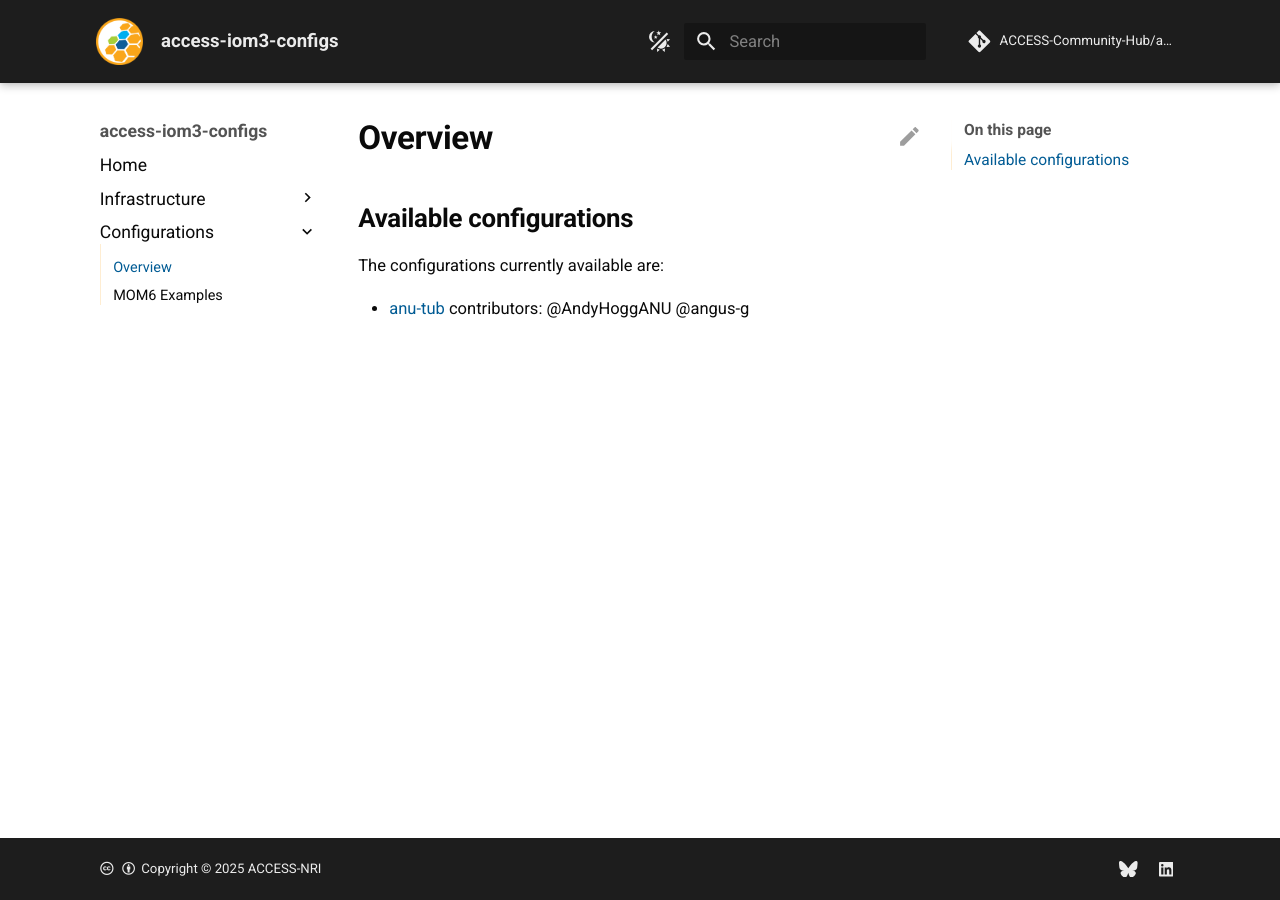
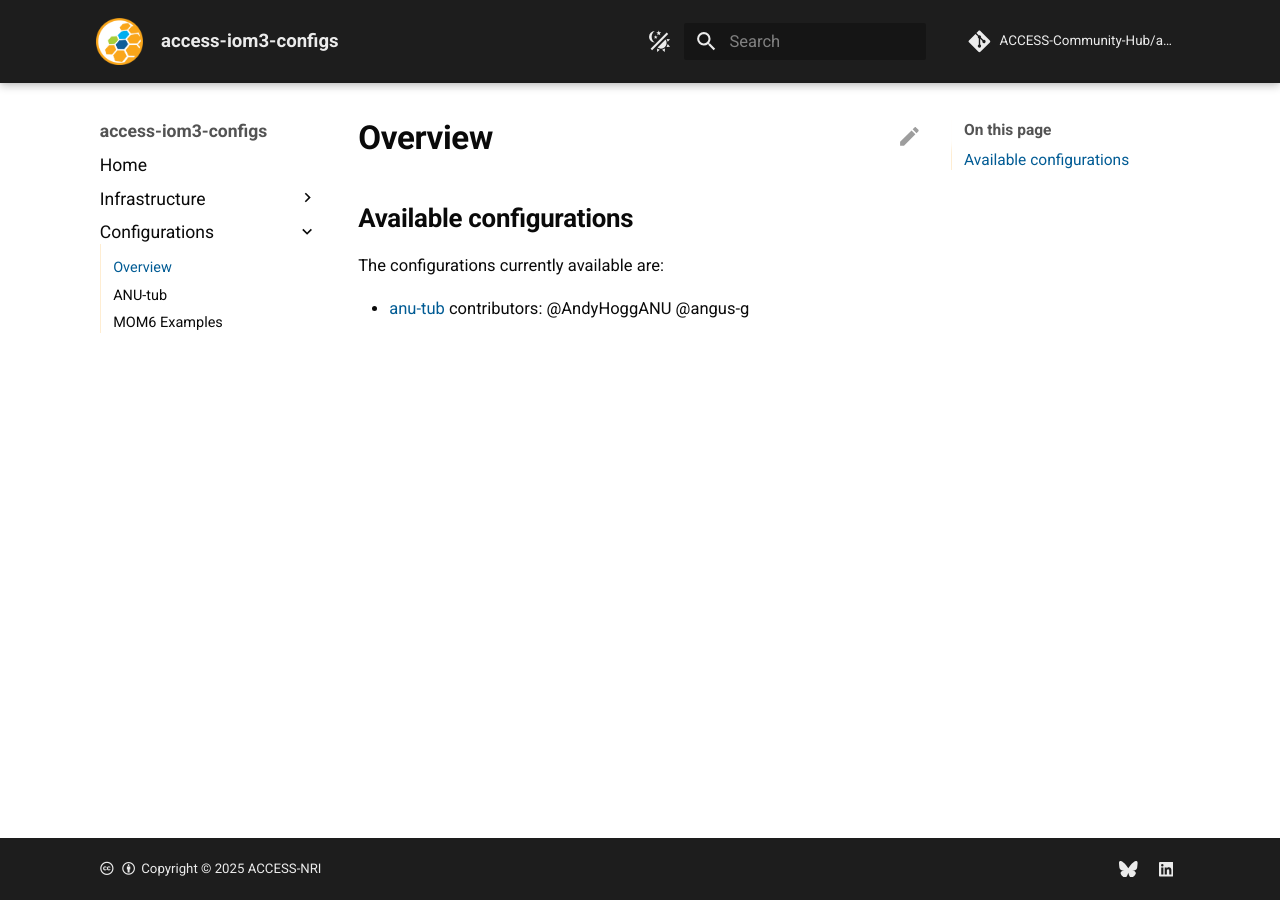
Before and after one commit to ACCESS-Community-Hub/access-iom3-configs, an MkDocs documentation site: the page built from documentation/docs/pages/configurations/Overview.md, in a window 1280 px wide. Built offline with MkDocs 1.6.1 and Material for MkDocs 9.7.7, drawn with Linux system fonts in a browser that asks for light colours; comment, search, counter and statistics services are not loaded.

Commit message:
page for @chrisb13 and @jbisits to edit

```diff
--- a/documentation/mkdocs.yml
+++ b/documentation/mkdocs.yml
@@ -100,6 +100,7 @@ nav:
         - Building: pages/infrastructure/Building.md
   - Configurations:
         - Overview: pages/configurations/Overview.md
+        - ANU-tub:  pages/configurations/anu-tub.md
         - MOM6 Examples: pages/configurations/mom6examples.md
 
 # Footer
```
Also changed, not shown: documentation/docs/pages/configurations/anu-tub.md (added, +2 -0 lines).
